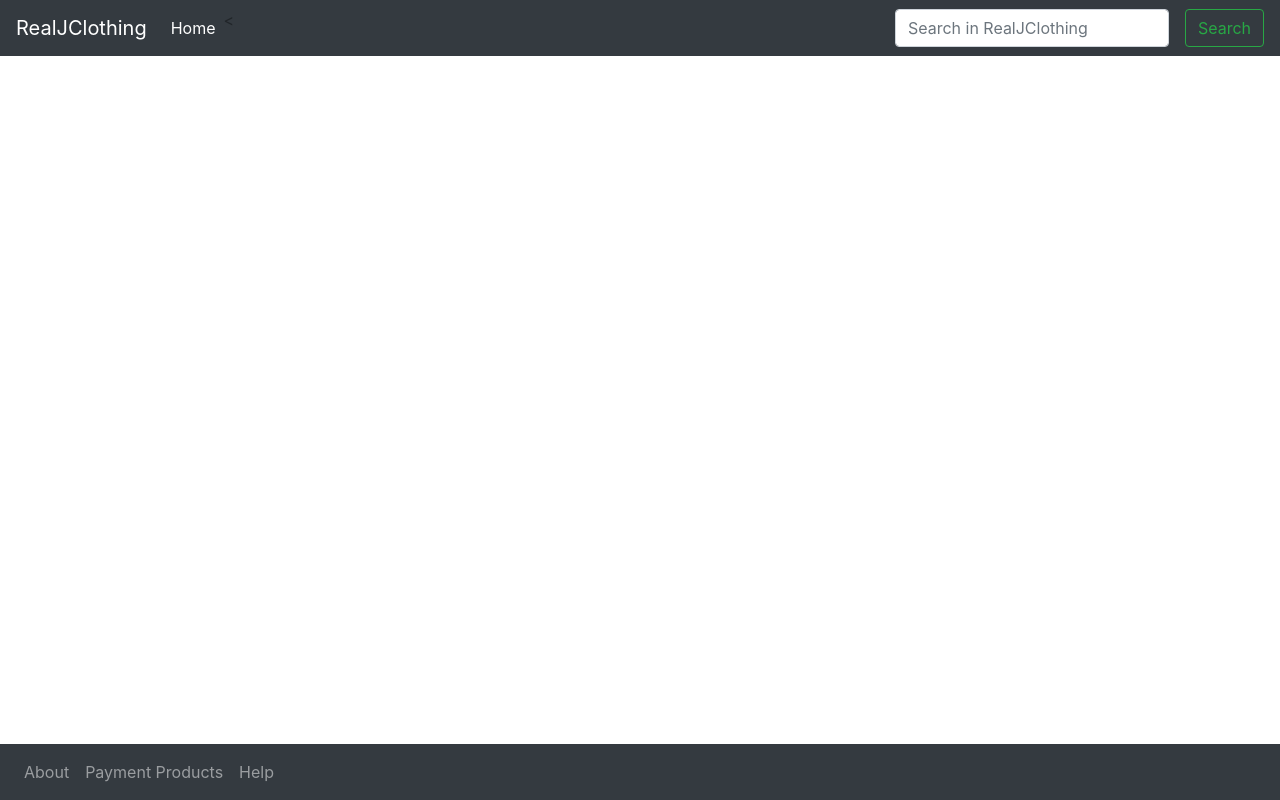
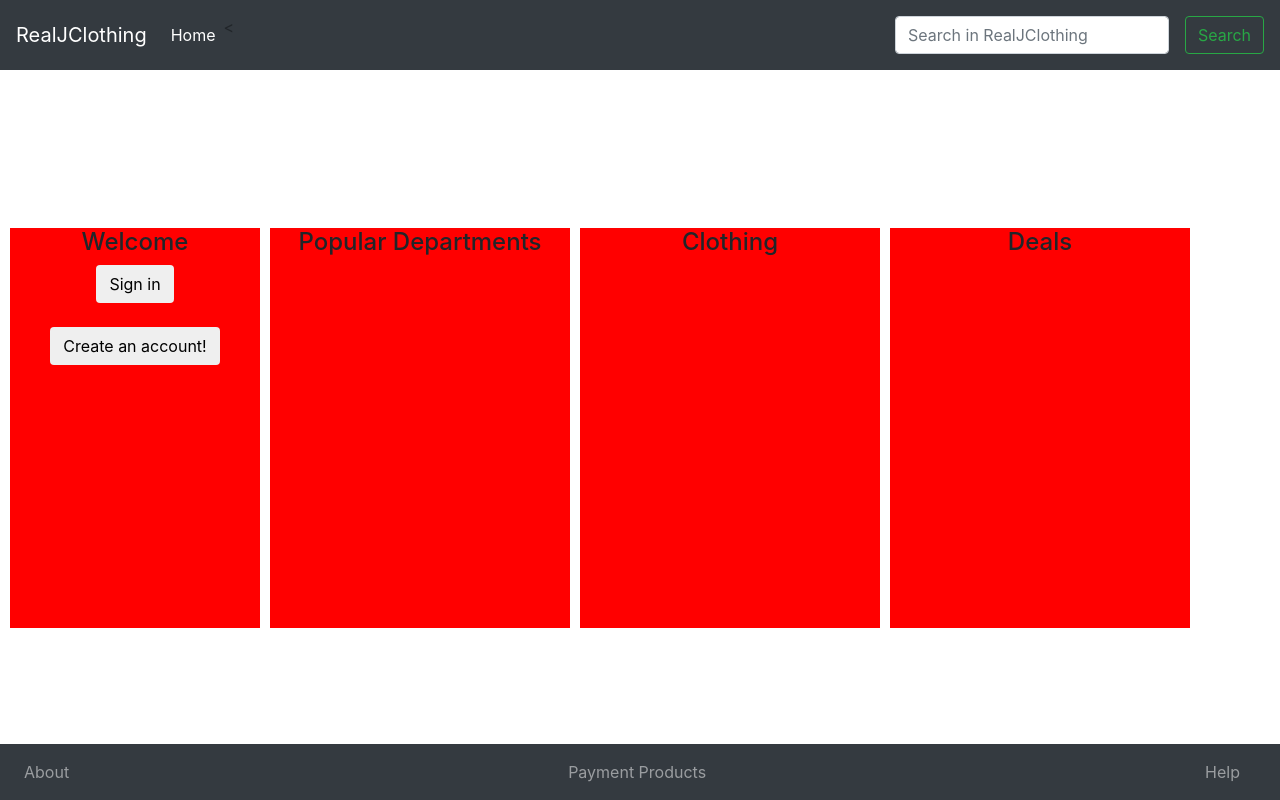
Before and after one commit to ARubiato/Midterm_Project, an Angular app: page / in a window 1280 px wide. Built offline with nearby package versions, Linux system fonts and the light colour scheme.

Commit message:
4 panels added

```diff
--- a/src/app/home/home.component.html
+++ b/src/app/home/home.component.html
@@ -1,4 +1,4 @@
- <nav class="navbar navbar-expand-md navbar-dark bg-dark mb-2">
+ <nav class="navbar navbar-expand-md navbar-dark bg-dark mb-2 ">
       <a class="navbar-brand" href="#">RealJClothing</a>
       <button class="navbar-toggler" type="button" data-toggle="collapse" data-target="#navbarCollapse" aria-controls="navbarCollapse" aria-expanded="false" aria-label="Toggle navigation">
         <span class="navbar-toggler-icon"></span>
@@ -12,16 +12,42 @@
         </ul>
         <form class="form-inline mt-5 mt-md-0">
           <input class="form-control mr-sm-3" type="text" placeholder="Search in RealJClothing" aria-label="Search">
-          <button class="btn btn-outline-success my-5 my-sm-0" type="submit">Search</button>
+          <button class="btn btn-outline-success my-2 my-sm-2" type="submit">Search</button>
         </form>
       </div>
     </nav>
+ <div class = "Container">
+    <header id ="header" class = "page-heading text-light">
+  <!--<img ng-src="..\src\img\{{header.jpeg}}" alt="header" title="header"> -->
+    </header>
 
-    <header>
+    <div class = "Welcome">
+      <h4> Welcome </h4>
+     <button type="button" class="btn btn-default" align = "center my-5">Sign in</button> <br>
+     <div class = "# my-4"></div>
+     <button type="button" class="btn btn-default">Create an account!</button>
+    </div>
+    <div class = "#" style=''>
+      <div class = "Popular_Departments">
+      <h4> Popular Departments </h4>
+    </div>
+
+    <div class = "# my-4" style = "float:left"></div>
+
+    <div class = "Clothing">
+      <h4> Clothing</h4>
+
+    </div>
+
+    <div class = "Deals">
+      <h4>Deals</h4>
+
+    </div>
 
 
 
-    </header>
+
+
 
     <nav class="navbar fixed-bottom navbar-expand-sm navbar-dark bg-dark">
       <button class="navbar-toggler" type="button" data-toggle="collapse" data-target="#navbarCollapse" aria-controls="navbarCollapse" aria-expanded="false" aria-label="Toggle navigation">
@@ -32,17 +58,18 @@
           <li class="">
             <a class="nav-link" href="#">About<span class="#"></span></a>
           </li>
-
-
-
+        </ul>
+        <ul class = "navbar-nav mr-auto">
           <li class="nav-item">
             <a class="nav-link" href="#">Payment Products</a>
           </li>
+        </ul>
+          <ul class = "navbar-nav mr-auto mr-sm-3">
           <li class="nav-item">
             <a class="nav-link" href="#">Help</a>
           </li>
+        </ul>
 
-
-        </ul>
       </div>
     </nav>
+  </div>
```
